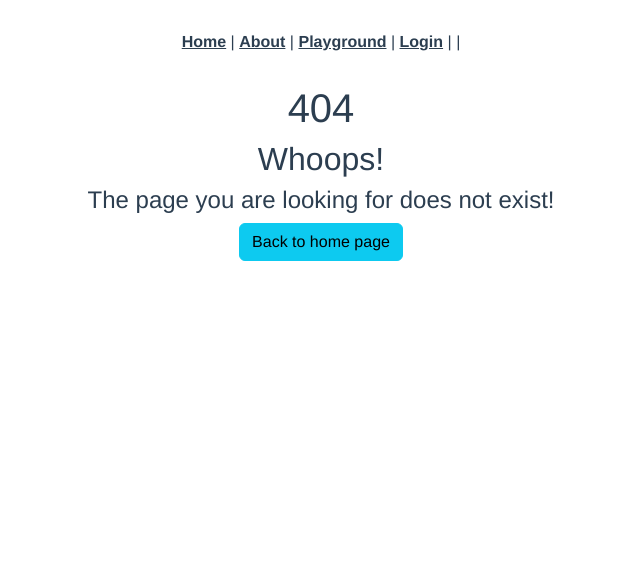
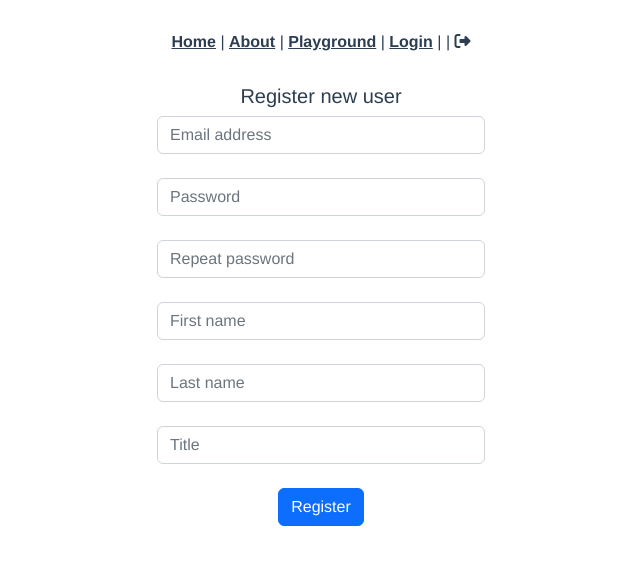
Before and after one commit to Uraharadono/Vue3WebpackBoilerplateV2, a Vue app: page /register in a window 1280 px wide. Before the commit this address had no page. Shown: the top 564 px of the page, without its empty margins (319-959 px from the left). Built offline with nearby package versions, Linux system fonts and the light colour scheme.

Commit message:
Implemented the Register and Confirm email functionaltiies.

```diff
--- a/src/App.vue
+++ b/src/App.vue
@@ -42,7 +42,7 @@ export default {
 		currentUser: {
 			// getter
 			get() {
-				const localStorageUser = JSON.parse(localStorage.getItem('currentUser'));
+				const localStorageUser = JSON.parse(localStorage.getItem('currentUser') ?? '{}');
 				return localStorageUser;
 			},
 			// setter
--- a/src/router/index.ts
+++ b/src/router/index.ts
@@ -82,11 +82,6 @@ const routes: Array<RouteRecordRaw> = [
 		name: 'Login2FA',
 		component: () => import(/* webpackChunkName: "auth" */ '../views/auth/Login2FA.vue'),
 	},
-	//{
-	//	path: '/register',
-	//	name: 'Register',
-	//	component: () => import(/* webpackChunkName: "auth" */ '../views/auth/Register.vue'),
-	//},
 	{
 		path: '/forgot-password',
 		name: 'Forgot password',
@@ -96,6 +91,16 @@ const routes: Array<RouteRecordRaw> = [
 		path: '/reset-password',
 		name: 'Reset password',
 		component: () => import(/* webpackChunkName: "auth" */ '../views/auth/ResetPassword.vue'),
+	},
+	{
+		path: '/register',
+		name: 'Register',
+		component: () => import(/* webpackChunkName: "auth" */ '../views/auth/Register.vue'),
+	},
+	{
+		path: '/confirm-email',
+		name: 'Confirm email',
+		component: () => import(/* webpackChunkName: "auth" */ '../views/auth/ConfirmEmail.vue'),
 	},
 
 	//// Terms of service
--- a/src/stores/authentication.ts
+++ b/src/stores/authentication.ts
@@ -17,7 +17,7 @@ interface State {
 	email: string;
 }
 
-const localStorageuser = JSON.parse(localStorage.getItem('currentUser'));
+const localStorageuser = JSON.parse(localStorage.getItem('currentUser') ?? '{}');
 const initialState = localStorageuser
 	? { status: { loggedIn: true }, localStorageuser }
 	: { status: {}, user: null };
@@ -35,7 +35,7 @@ export const authenticationStore = defineStore('authUser', {
 		getEmail: (state) => state.email,
 	},
 	actions: {
-		async login(data: object) {
+		async login(data: any) {
 			//this.status = { loggingIn: true };
 			this.user = data.username;
 			this.email = data.email; // // have to save it in case of 2fa
@@ -116,17 +116,50 @@ export const authenticationStore = defineStore('authUser', {
 				});
 		},
 		resetPassword(data: any) {
+			return (
+				ajax
+					.post(`/api/Auth/ResetPassword`, data)
+					// eslint-disable-next-line @typescript-eslint/no-unused-vars
+					.then((response: any) => {
+						alertStore().success('Password reset! Please login to access your account.');
+						router.push('login');
+					})
+					.catch((e: any) => {
+						console.error(e);
+						alertStore().danger(e[0]);
+					})
+			);
+		},
+		register(data: any) {
 			return ajax
-				.post(`/api/Auth/ResetPassword`, data)
+				.post(`/api/Auth/Register`, data)
 				.then((response: any) => {
 					console.log(response);
 					alertStore().success('Password reset! Please login to access your account.');
-					router.push('login');
+					// it should be like below, so user should receive email, then activate account, then proceed to login.
+					// however, this is poco or in other words testing, so server will return us the return url
+					// router.push('login');
+					window.location = response;
 				})
 				.catch((e: any) => {
 					console.error(e);
 					alertStore().danger(e[0]);
 				});
 		},
+		async confirmEmail(data: any) {
+			return (
+				ajax
+					.post(`/api/Auth/ConfirmEmail`, data)
+					// eslint-disable-next-line @typescript-eslint/no-unused-vars
+					.then((response: any) => {
+						alertStore().success('Account activated! Please login to access your account.');
+						router.push('login');
+					})
+					.catch((e: any) => {
+						console.error(e);
+						alertStore().danger(e[0]);
+					})
+			);
+		},
 	},
 });
--- /dev/null
+++ b/src/views/auth/ConfirmEmail.vue
@@ -0,0 +1,33 @@
+<template>
+	<ComponentLoader v-show="isLoading" />
+	<h3>Please wait while we activate your account !</h3>
+</template>
+<script>
+import ComponentLoader from '@/components/ComponentLoader.vue';
+import { mapActions } from 'pinia';
+import router from '@/router';
+import { authenticationStore } from '@/stores/authentication';
+
+export default {
+	name: 'ConfirmEmail',
+	components: { ComponentLoader },
+	data() {
+		return {
+			isLoading: false,
+		};
+	},
+	async mounted() {
+		const routeQueryParams = router.currentRoute.value.query;
+		var data = {
+			userId: routeQueryParams.uid,
+			code: routeQueryParams.code,
+		};
+		this.isLoading = true;
+		await this.confirmEmail(data);
+		this.isLoading = false;
+	},
+	methods: {
+		...mapActions(authenticationStore, { confirmEmail: 'confirmEmail' }),
+	},
+};
+</script>
--- a/src/views/auth/Login.vue
+++ b/src/views/auth/Login.vue
@@ -1,6 +1,7 @@
 <template>
 	<div class="container" style="width: 22rem">
 		<ComponentLoader v-show="isLoading" />
+		<h5>Login</h5>
 		<form @submit.prevent="handleSubmit">
 			<!-- Email input -->
 			<div class="form-outline mb-4" :class="[v$.username.$error ? 'is-invalid' : '', '']">
@@ -55,9 +56,9 @@
 			<button type="submit" class="btn btn-primary btn-block mb-4">Sign in</button>
 
 			<!-- Register buttons -->
-			<!--<div class="text-center">
-			<p>Not a member? <a href="#!">Register</a></p>
-		</div>-->
+			<div class="text-center">
+				<p>Not a member? <router-link to="/register">Register</router-link> |</p>
+			</div>
 		</form>
 	</div>
 </template>
--- /dev/null
+++ b/src/views/auth/Register.vue
@@ -0,0 +1,184 @@
+<template>
+	<div class="container" style="width: 22rem">
+		<ComponentLoader v-show="isLoading" />
+		<h5>Register new user</h5>
+		<form @submit.prevent="handleSubmit">
+			<!-- Email input -->
+			<div class="form-outline mb-4" :class="[v$.username.$error ? 'is-invalid' : '', '']">
+				<input
+					v-model.trim="username"
+					type="username"
+					class="form-control"
+					placeholder="Email address"
+				/>
+				<div v-if="v$.username.required.$invalid && v$.username.$dirty" class="text-danger">
+					Field is required
+				</div>
+				<div v-if="v$.username.email.$invalid && v$.username.$dirty" class="text-danger">
+					Field has to be email
+				</div>
+			</div>
+
+			<!-- Password input -->
+			<div class="form-outline mb-4">
+				<input v-model="password" type="password" class="form-control" placeholder="Password" />
+				<div v-if="v$.password.$dirty">
+					<div v-if="v$.password.required.$invalid" class="text-danger">Field is required</div>
+					<div v-if="v$.password.minLength.$invalid" class="text-danger">
+						Passwords in our system are a bit longer than that
+					</div>
+					<div v-if="v$.password.oneNumber.$invalid" class="text-danger">
+						You need to add 1 number to password
+					</div>
+					<div v-if="v$.password.oneUppercase.$invalid" class="text-danger">
+						You need to add 1 uppercase character to password
+					</div>
+				</div>
+			</div>
+
+			<!-- Password repeat input -->
+			<div class="form-outline mb-4">
+				<input
+					v-model="repeatPassword"
+					type="password"
+					class="form-control"
+					placeholder="Repeat password"
+				/>
+				<div v-if="v$.repeatPassword.$dirty">
+					<div v-if="v$.repeatPassword.required.$invalid" class="text-danger">
+						Field is required
+					</div>
+					<div v-if="v$.repeatPassword.minLength.$invalid" class="text-danger">
+						Passwords in our system are a bit longer than that
+					</div>
+				</div>
+				<div v-if="v$.repeatPassword.sameAsPassword.$invalid" class="text-danger">
+					Passwords do not match
+				</div>
+			</div>
+
+			<!-- First name input -->
+			<div class="form-outline mb-4" :class="[v$.firstName.$error ? 'is-invalid' : '', '']">
+				<input
+					v-model.trim="firstName"
+					type="firstName"
+					class="form-control"
+					placeholder="First name"
+				/>
+				<div v-if="v$.firstName.required.$invalid && v$.firstName.$dirty" class="text-danger">
+					Field is required
+				</div>
+			</div>
+
+			<!-- Last name input -->
+			<div class="form-outline mb-4" :class="[v$.lastName.$error ? 'is-invalid' : '', '']">
+				<input
+					v-model.trim="lastName"
+					type="lastName"
+					class="form-control"
+					placeholder="Last name"
+				/>
+				<div v-if="v$.lastName.required.$invalid && v$.lastName.$dirty" class="text-danger">
+					Field is required
+				</div>
+			</div>
+
+			<!-- Title input -->
+			<div class="form-outline mb-4" :class="[v$.title.$error ? 'is-invalid' : '', '']">
+				<input v-model.trim="title" type="title" class="form-control" placeholder="Title" />
+				<div v-if="v$.title.required.$invalid && v$.title.$dirty" class="text-danger">
+					Field is required
+				</div>
+			</div>
+
+			<!-- Submit button -->
+			<button type="submit" class="btn btn-primary btn-block mb-4">Register</button>
+		</form>
+	</div>
+</template>
+
+<script>
+/* eslint-disable @typescript-eslint/no-unused-vars */
+import { useVuelidate } from '@vuelidate/core';
+import { required, minLength, email, sameAs } from '@vuelidate/validators';
+import { oneNumber, oneUppercase } from '@/common/custom-validators';
+import ComponentLoader from '@/components/ComponentLoader.vue';
+// import { ref, onMounted, computed } from 'vue';
+import { mapActions, mapState, mapStores } from 'pinia';
+import { authenticationStore } from '@/stores/authentication';
+
+export default {
+	name: 'Register',
+	components: { ComponentLoader },
+	setup: () => ({ v$: useVuelidate() }),
+	data() {
+		return {
+			isLoading: false,
+			username: '',
+			password: '',
+			repeatPassword: '',
+
+			firstName: '',
+			lastName: '',
+			title: '',
+		};
+	},
+	validations() {
+		return {
+			username: {
+				required,
+				email,
+				minLength: minLength(6),
+				$autoDirty: true,
+			},
+			password: {
+				required,
+				oneNumber,
+				oneUppercase,
+				minLength: minLength(8),
+				$autoDirty: true,
+			},
+			repeatPassword: {
+				required,
+				oneNumber,
+				oneUppercase,
+				minLength: minLength(8),
+				sameAsPassword: sameAs(this.password),
+				$autoDirty: true,
+			},
+			firstName: { required, $autoDirty: true },
+			lastName: { required, $autoDirty: true },
+			title: { required, $autoDirty: true },
+		};
+	},
+	computed: {},
+	methods: {
+		...mapActions(authenticationStore, { register: 'register' }),
+		async handleSubmit() {
+			await this.v$.$touch();
+			// const result = await this.v$.$validate(); // can also be used like so, if "result" is false, something is wrong
+			if (await this.v$.$error) return;
+
+			this.isLoading = true;
+			// Mapping can be done like this as well: "const { username, password } = this;"
+			const data = {
+				username: this.username,
+				email: this.username,
+				password: this.password,
+				confirmPassword: this.repeatPassword,
+				firstName: this.firstName,
+				lastName: this.lastName,
+				title: this.title,
+			};
+			await this.register(data);
+			this.isLoading = false;
+		},
+	},
+};
+</script>
+
+<style>
+.is-invalid {
+	border-color: red;
+}
+</style>
--- a/src/views/auth/Setup2FA.vue
+++ b/src/views/auth/Setup2FA.vue
@@ -204,7 +204,7 @@ export default {
 				this.authenticatorUri = response.authenticatorUri;
 			})
 			.catch((error) => {
-				console.log(error);
+				console.error(error);
 			})
 			.finally(() => {
 				this.isLoading = false;
@@ -233,10 +233,11 @@ export default {
 					// Couple of points here:
 					// I need to redirect to main menu again like this so it reloads navigation, in order to populate the main menu with events and proper visibility
 					// I am adding "http" in fron cause of: https://stackoverflow.com/questions/64797802/what-is-this-scheme-dont-have-a-registered-handler-error
-					window.location.replace('https://' + location.host);
+					// window.location.replace('https://' + location.host);
+					window.location.replace('http://' + location.host);
 				})
 				.catch((error) => {
-					console.log(error);
+					console.error(error);
 				})
 				.finally(() => {
 					this.isLoading = false;
```
